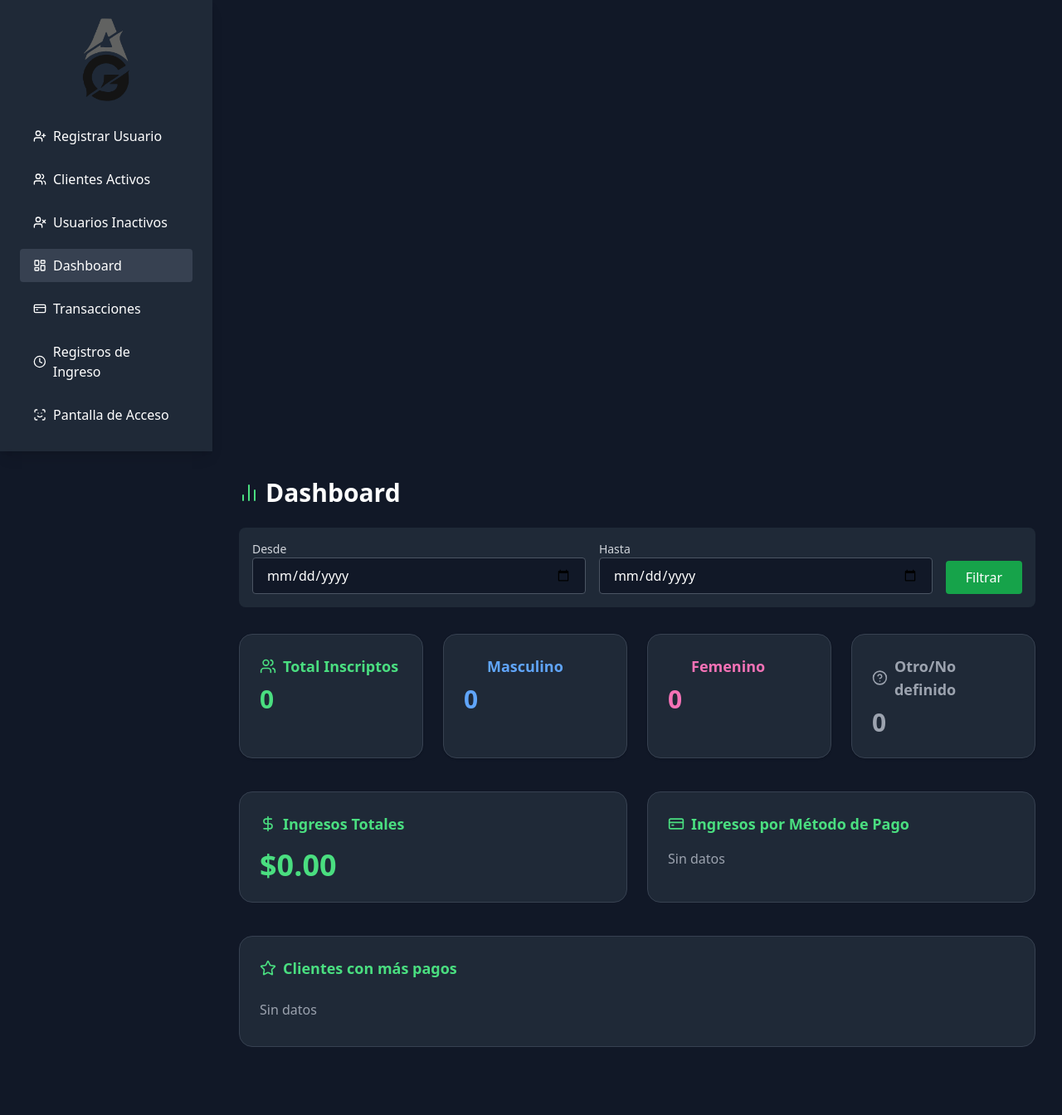
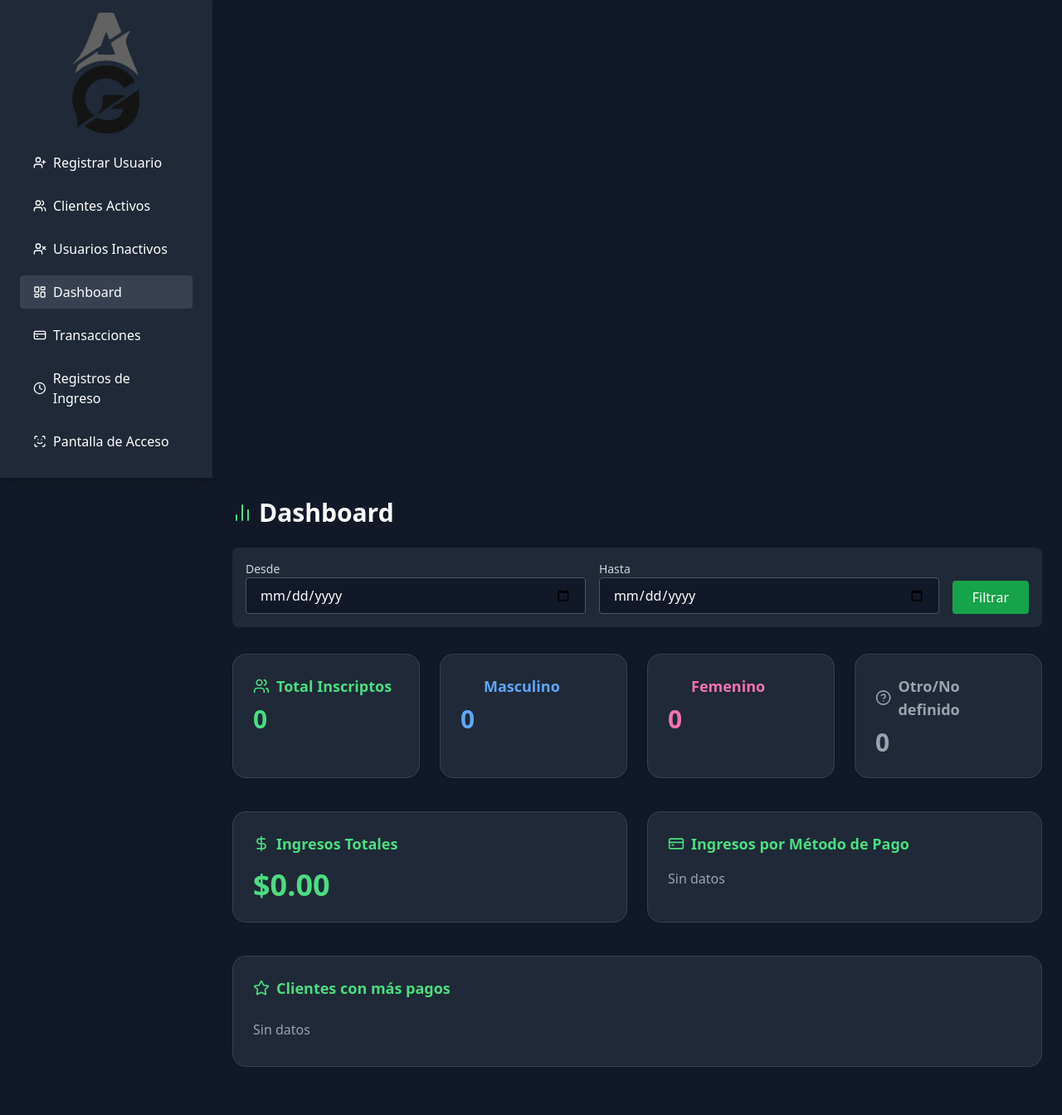
Before and after one commit to NahunMenem/NUEVOGYM, a Flask app: page /dashboard in a window 1280 px wide. Shown: the whole page at 83% size. After the commit the page ends 1286 px from the top, so only its background shows below. Run offline with Flask 3, Linux system fonts and the light colour scheme; data that the repository does not hold is empty; some libraries are stand-ins or nearby versions.

Commit message:
Update base.html

```diff
--- a/templates/base.html
+++ b/templates/base.html
@@ -8,24 +8,20 @@
   <style>
     @keyframes heartbeat {
       0%, 100% { transform: scale(1); }
-      25% { transform: scale(1.1); }
-      50% { transform: scale(1); }
-      75% { transform: scale(1.1); }
+      50% { transform: scale(1.15); }
     }
-    .animate-heartbeat {
-      animation: heartbeat 1.5s ease-in-out infinite;
-    }
+    .animate-heartbeat { animation: heartbeat 1.5s ease-in-out infinite; }
   </style>
 </head>
-<body class="bg-gray-900 text-white min-h-screen">
+<body class="bg-gray-900 text-white min-h-screen flex flex-col">
 
   <!-- SIDEBAR -->
   <aside id="sidebar"
-         class="bg-gray-800 w-64 p-6 space-y-6 shadow-lg fixed inset-y-0 left-0 z-50 transform -translate-x-full md:translate-x-0 md:static transition-transform duration-300 ease-in-out">
+         class="fixed md:static inset-y-0 left-0 w-64 bg-gray-800 p-6 space-y-6 shadow-lg transition-transform transform -translate-x-full md:translate-x-0 z-50">
     <div class="flex justify-center">
       <img src="{{ url_for('static', filename='images/logo.png') }}"
            alt="Logo"
-           class="w-24 h-24 object-contain animate-heartbeat">
+           class="w-32 h-32 object-contain animate-heartbeat">
     </div>
 
     <nav class="space-y-3 mt-6">
@@ -41,31 +37,29 @@
       <a href="{{ url_for('dashboard') }}" class="flex items-center gap-2 px-4 py-2 rounded hover:bg-gray-700 {% if request.endpoint == 'dashboard' %}bg-gray-700{% endif %}">
         <i data-lucide="layout-dashboard" class="w-4 h-4"></i> Dashboard
       </a>
-      <a href="{{ url_for('ver_transacciones') }}" class="flex items-center gap-2 px-4 py-2 rounded hover:bg-gray-700 {% if request.endpoint == 'ver_transacciones' %}bg-gray-700{% endif %}">
+      <a href="{{ url_for('ver_transacciones') }}" class="flex items-center gap-2 px-4 py-2 rounded hover:bg-gray-700">
         <i data-lucide="credit-card" class="w-4 h-4"></i> Transacciones
       </a>
-      <a href="{{ url_for('registros_ingreso') }}" class="flex items-center gap-2 px-4 py-2 rounded hover:bg-gray-700 {% if request.endpoint == 'registros_ingreso' %}bg-gray-700{% endif %}">
+      <a href="{{ url_for('registros_ingreso') }}" class="flex items-center gap-2 px-4 py-2 rounded hover:bg-gray-700">
         <i data-lucide="clock" class="w-4 h-4"></i> Registros de Ingreso
       </a>
-      <a href="{{ url_for('pantalla_acceso') }}" class="flex items-center gap-2 px-4 py-2 rounded hover:bg-gray-700 {% if request.endpoint == 'pantalla_acceso' %}bg-gray-700{% endif %}">
+      <a href="{{ url_for('pantalla_acceso') }}" class="flex items-center gap-2 px-4 py-2 rounded hover:bg-gray-700">
         <i data-lucide="scan-face" class="w-4 h-4"></i> Pantalla de Acceso
       </a>
     </nav>
   </aside>
 
-  <!-- MAIN -->
-  <div class="md:ml-64 flex flex-col min-h-screen">
+  <!-- CONTENIDO -->
+  <div class="flex flex-col flex-1 md:ml-64">
+    <!-- Botón hamburguesa solo en móvil -->
+    <header class="bg-gray-800 p-4 flex items-center md:hidden">
+      <button onclick="toggleSidebar()" class="text-white flex items-center gap-2">
+        <i id="toggle-icon" data-lucide="menu" class="w-6 h-6"></i>
+        <span>Menú</span>
+      </button>
+    </header>
 
-    <!-- Top bar en móvil -->
-    <div class="md:hidden bg-gray-800 p-4 flex justify-between items-center">
-      <span class="font-bold">Menú</span>
-      <button onclick="toggleSidebar()" class="p-2 rounded bg-gray-700 hover:bg-gray-600">
-        <i id="toggle-icon" data-lucide="menu" class="w-5 h-5"></i>
-      </button>
-    </div>
-
-    <!-- Contenido -->
-    <main class="flex-1 p-4 md:p-8">
+    <main class="flex-1 p-6">
       {% block content %}{% endblock %}
     </main>
   </div>
@@ -75,18 +69,13 @@
     const icon = document.getElementById('toggle-icon');
 
     function toggleSidebar() {
-      if (sidebar.classList.contains("-translate-x-full")) {
-        sidebar.classList.remove("-translate-x-full");
-        icon.setAttribute("data-lucide", "x");
-      } else {
-        sidebar.classList.add("-translate-x-full");
-        icon.setAttribute("data-lucide", "menu");
-      }
+      sidebar.classList.toggle('-translate-x-full');
+      icon.setAttribute('data-lucide',
+        sidebar.classList.contains('-translate-x-full') ? 'menu' : 'x');
       lucide.createIcons();
     }
 
     lucide.createIcons();
   </script>
-
 </body>
 </html>
```
